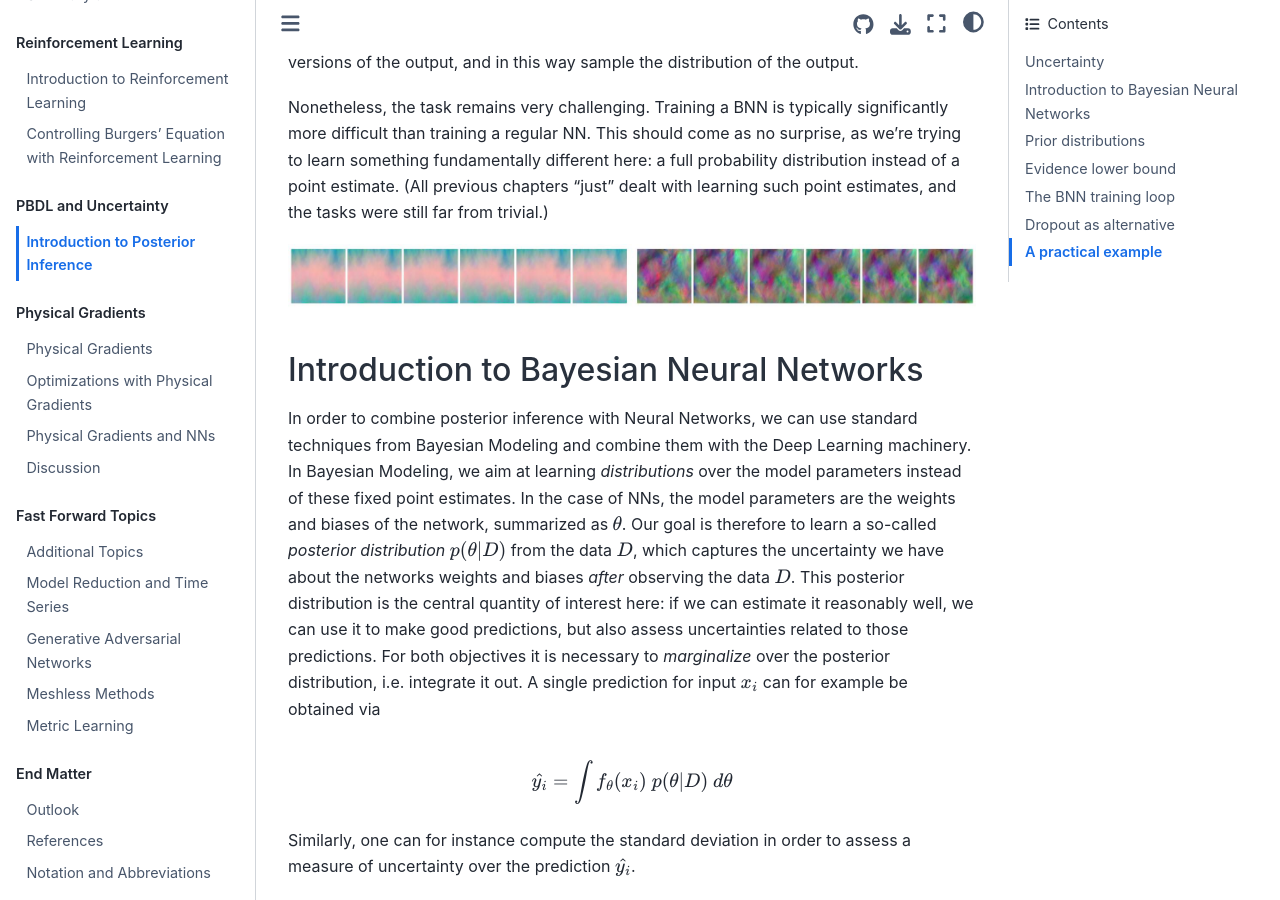
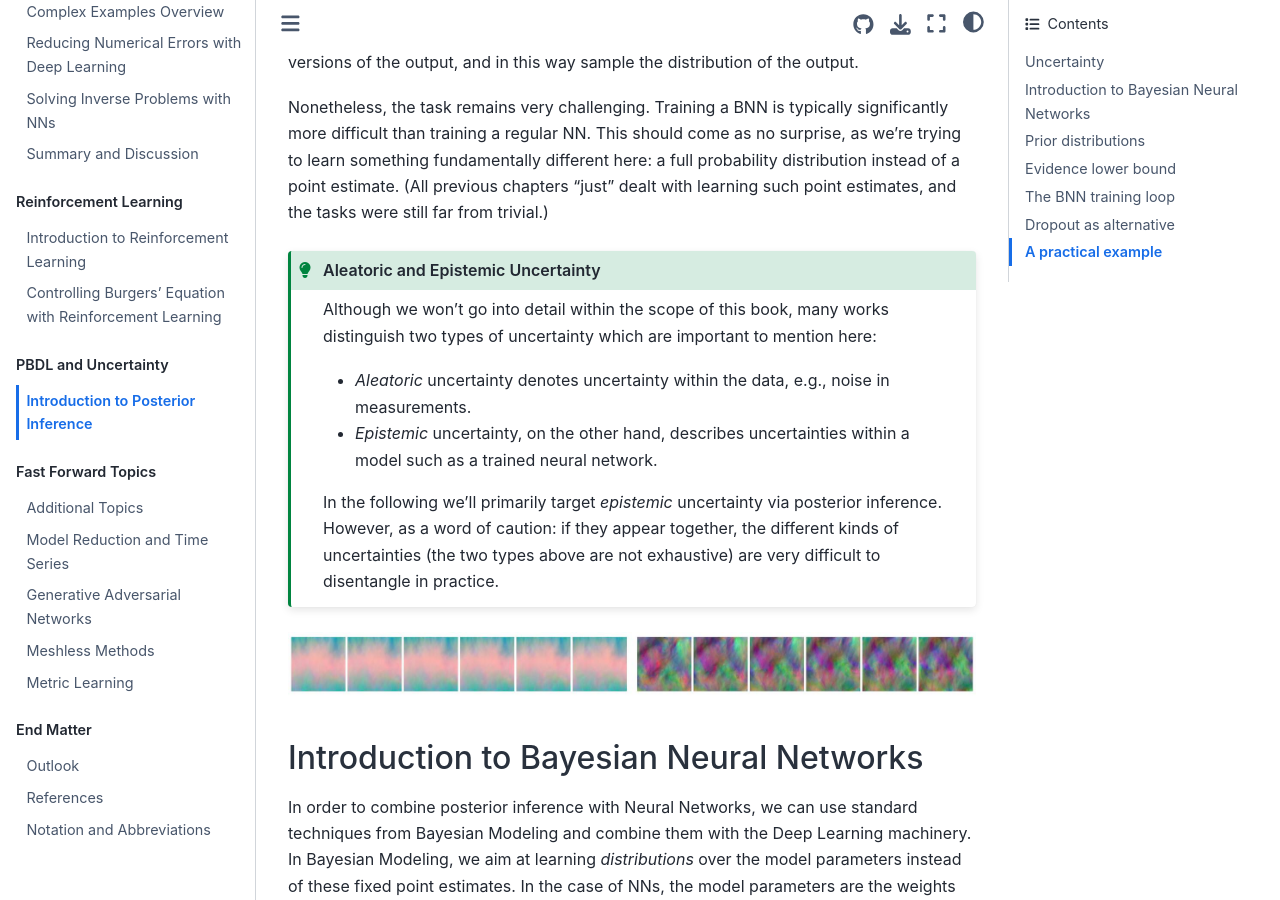
Before and after one commit to tum-pbs/pbdl-book, a Jupyter Book: the page built from bayesian-intro.md, in a window 1280 px wide and 900 px high, scrolled down 802 px. Built offline with Jupyter Book 1.0.4 settings and Sphinx 7.4.7 and the Sphinx Book theme 1.1.4, drawn with Linux system fonts in a browser that asks for light colours; pages that are not in the unit, such as notebooks, are missing from menus; some of the changed text lies outside the part shown.

````diff
--- a/_toc.yml
+++ b/_toc.yml
@@ -42,17 +42,17 @@
   - file: reinflearn-intro.md
   - file: reinflearn-code.ipynb
 
+# - part: Physical Gradients
+#  chapters:
+#  - file: physgrad.md
+#  - file: physgrad-comparison.ipynb
+#  - file: physgrad-nn.md
+#  - file: physgrad-discuss.md
+
 - part: PBDL and Uncertainty
   chapters:
   - file: bayesian-intro.md
   - file: bayesian-code.ipynb
-
-- part: Physical Gradients
-  chapters:
-  - file: physgrad.md
-  - file: physgrad-comparison.ipynb
-  - file: physgrad-nn.md
-  - file: physgrad-discuss.md
 
 - part: Fast Forward Topics
   chapters:
--- a/bayesian-intro.md
+++ b/bayesian-intro.md
@@ -3,7 +3,7 @@ Introduction to Posterior Inference
 
 We should keep in mind that for all measurements, models, and discretizations we have uncertainties. For the former, this typically appears in the form of measurements errors, while model equations usually encompass only parts of a system we're interested in, and for numerical simulations we inherently introduce discretization errors. So a very important question to ask here is how sure we can be sure that an answer we obtain is the correct one. From a statistics viewpoint, we'd like to know the probability distribution for the posterior, i.e., the different outcomes that are possible.
 
-### Uncertainty
+## Uncertainty
 
 This admittedly becomes even more difficult in the context of machine learning:
 we're typically facing the task of approximating complex and unknown functions.
@@ -30,6 +30,19 @@ than training a regular NN. This should come as no surprise, as we're trying to
 learn something fundamentally different here: a full probability distribution
 instead of a point estimate. (All previous chapters "just" dealt with
 learning such point estimates, and the tasks were still far from trivial.)
+
+```{admonition} Aleatoric and Epistemic Uncertainty
+:class: tip
+Although we won't go into detail within the scope of this book, many works
+distinguish two types of uncertainty which are important to mention here:
+
+- _Aleatoric_ uncertainty denotes uncertainty within the data, e.g., noise in measurements.
+
+- _Epistemic_ uncertainty, on the other hand, describes uncertainties within a model such as a trained neural network.
+
+In the following we'll primarily target _epistemic_ uncertainty via posterior inference.
+However, as a word of caution: if they appear together, the different kinds of uncertainties (the two types above are not exhaustive) are very difficult to disentangle in practice.
+```
 
 ![Divider](resources/divider5.jpg)
 
````
Also changed, not shown: physgrad-discuss.md (+5 -5 lines), physgrad-nn.md (+2 -1 lines), physgrad.md (+19 -18 lines), references.bib (+8 -0 lines), overview-ns-forw.ipynb, physgrad-comparison.ipynb.
